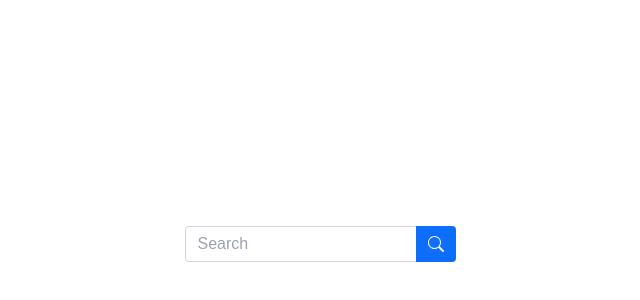
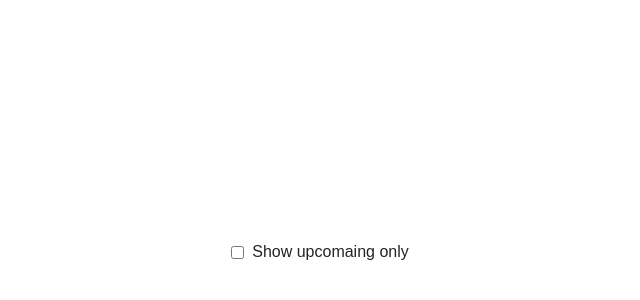
Before and after one commit to abdulkadershohan/technext-frontend-task, a React (Create React App) app: page / in a window 1280 px wide. Shown: the part 148-448 px from the top of the page, without its empty margins (320-960 px from the left). Built offline with nearby package versions, Linux system fonts and the light colour scheme.

Commit message:
Checkbox added

```diff
--- /dev/null
+++ b/src/components/Checkbox.tsx
@@ -0,0 +1,20 @@
+interface CheckboxProps {
+    checked: boolean;
+    onChange: () => void;
+}
+export default function Checkbox({ checked, onChange }: CheckboxProps) {
+    return (
+        <div
+            className="flex gap-2 items-center justify-center "
+        >
+            <input type="checkbox"
+                checked={checked}
+                onChange={onChange}
+            />
+            <label
+                className="text-body text-base leading-6 font-normal"
+            > Show upcomaing only</label>
+
+        </div>
+    )
+}
--- a/src/components/homeCard/Card.tsx
+++ /dev/null
@@ -1,24 +0,0 @@
-import image from '../../assets/svg/Property1.svg'
-export default function Card() {
-    const data = {
-        id: 1,
-        image: image,
-        date: '25 March 2021',
-        title: 'Property 1',
-        text: 'Falcon 1',
-        status: 'failed',
-    }
-    return (
-        <div
-            className='flex items-center justify-center border-solid border-[1px] border-[#f00] '
-        >
-            <img src={data.image} alt="img"
-                className='h-96 w-96 object-cover'
-            />
-            <p>{data.date}</p>
-            <h1>{data.title}</h1>
-            <p>Launch Status:</p>
-            <p>{data.status}</p>
-        </div>
-    )
-}
--- a/src/components/index.ts
+++ b/src/components/index.ts
@@ -1,2 +1,3 @@
 export { default as Card } from "./Card";
+export { default as Checkbox } from "./Checkbox";
 export { default as SearchInput } from "./SearchInput";
--- a/src/page/home/HomePage.tsx
+++ b/src/page/home/HomePage.tsx
@@ -1,13 +1,19 @@
-import { SearchInput } from "../../components";
+import { useState } from "react";
+import { Checkbox } from "../../components";
 
 export default function HomePage() {
-
+    const [checked, setChecked] = useState(false)
+    console.log('checked', checked)
     return (
         <div
             className='flex items-center justify-center h-screen '
         >
             {/* <Card /> */}
-            <SearchInput />
+            {/* <SearchInput /> */}
+            <Checkbox
+                checked={checked}
+                onChange={() => setChecked(!checked)}
+            />
         </div>
     )
 }
--- a/tailwind.config.js
+++ b/tailwind.config.js
@@ -30,5 +30,5 @@ module.exports = {
 
     }
   },
-  plugins: [],
+  plugins: []
 }
```
